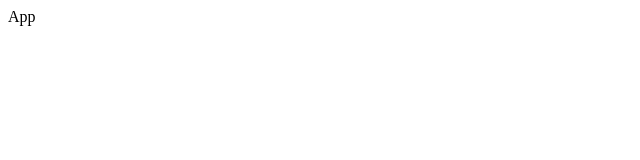
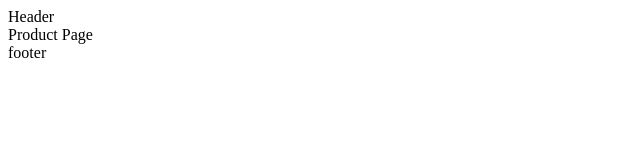
Before and after one commit to Kaptsiuh/online-Store, a React (Vite) app: page /products/1 in a window 1280 px wide. Shown: the top 160 px of the page, without its empty margins (0-640 px from the left). Built offline with nearby package versions, Linux system fonts and the light colour scheme.

Commit message:
init: initialize react-router

```diff
--- a/package.json
+++ b/package.json
@@ -10,7 +10,8 @@
   },
   "dependencies": {
     "react": "^18.2.0",
-    "react-dom": "^18.2.0"
+    "react-dom": "^18.2.0",
+    "react-router-dom": "^6.6.1"
   },
   "devDependencies": {
     "@types/react": "^18.0.26",
--- a/src/App.tsx
+++ b/src/App.tsx
@@ -1,7 +1,16 @@
 import { FC } from 'react'
+import { Outlet } from 'react-router-dom'
 
 const App: FC = () => {
-  return <div>App</div>
+  return (
+    <>
+      <header>Header</header>
+      <main>
+        <Outlet />
+      </main>
+      <footer>footer</footer>
+    </>
+  )
 }
 
 export default App
--- a/src/main.tsx
+++ b/src/main.tsx
@@ -1,10 +1,12 @@
 import React from 'react'
 import ReactDOM from 'react-dom/client'
-import App from './App'
+import { RouterProvider } from 'react-router-dom'
+import { router } from './router'
+
 import './index.css'
 
 ReactDOM.createRoot(document.getElementById('root') as HTMLElement).render(
   <React.StrictMode>
-    <App />
+    <RouterProvider router={router} />
   </React.StrictMode>
 )
--- /dev/null
+++ b/src/pages/CartPage.tsx
@@ -0,0 +1,7 @@
+import { FC } from 'react'
+
+const CartPage: FC = () => {
+  return <div>Cart Page</div>
+}
+
+export default CartPage
--- /dev/null
+++ b/src/pages/ErrorPage.tsx
@@ -0,0 +1,7 @@
+import { FC } from 'react'
+
+const ErrorPage: FC = () => {
+  return <div>Error Page</div>
+}
+
+export default ErrorPage
--- /dev/null
+++ b/src/pages/ProductPage.tsx
@@ -0,0 +1,23 @@
+import { FC } from 'react'
+import { json, useLoaderData } from 'react-router-dom'
+import type { LoaderFunction } from 'react-router-dom'
+
+const ProductPage: FC = () => {
+  const { product } = useLoaderData() as LoaderData
+
+  return <div>Product Page</div>
+}
+
+export default ProductPage
+
+type LoaderData = {
+  product: object
+}
+
+export const loader: LoaderFunction = ({ params }) => {
+  const { id } = params
+
+  return json<LoaderData>({
+    product: {},
+  })
+}
--- /dev/null
+++ b/src/pages/StorePage.tsx
@@ -0,0 +1,22 @@
+import { FC } from 'react'
+import { json, useLoaderData } from 'react-router-dom'
+
+import type { LoaderFunction } from 'react-router-dom'
+
+const StorePage: FC = () => {
+  const { products } = useLoaderData() as LoaderData
+
+  return <div>Store Page</div>
+}
+
+export default StorePage
+
+type LoaderData = {
+  products: []
+}
+
+export const loader: LoaderFunction = () => {
+  return json<LoaderData>({
+    products: [],
+  })
+}
--- /dev/null
+++ b/src/router.tsx
@@ -0,0 +1,25 @@
+import { createBrowserRouter } from 'react-router-dom'
+
+import App from './App'
+import CartPage from './pages/CartPage'
+import ErrorPage from './pages/ErrorPage'
+import ProductPage, { loader as productPageLoader } from './pages/ProductPage'
+import StorePage, { loader as storePageLoader } from './pages/StorePage'
+
+export const router = createBrowserRouter([
+  {
+    path: '/',
+    element: <App />,
+    errorElement: <ErrorPage />,
+    children: [
+      {
+        errorElement: <ErrorPage />,
+        children: [
+          { path: '/', element: <StorePage />, loader: storePageLoader },
+          { path: '/products/:id', element: <ProductPage />, loader: productPageLoader },
+          { path: '/cart', element: <CartPage /> },
+        ],
+      },
+    ],
+  },
+])
```
Also changed, not shown: 1 other file (tests, documents, lock files or other folders).
